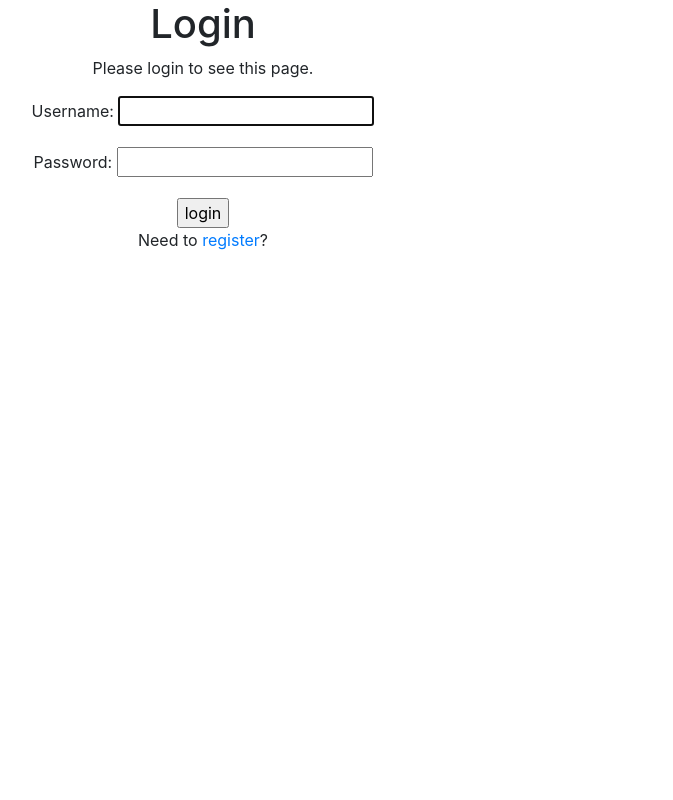
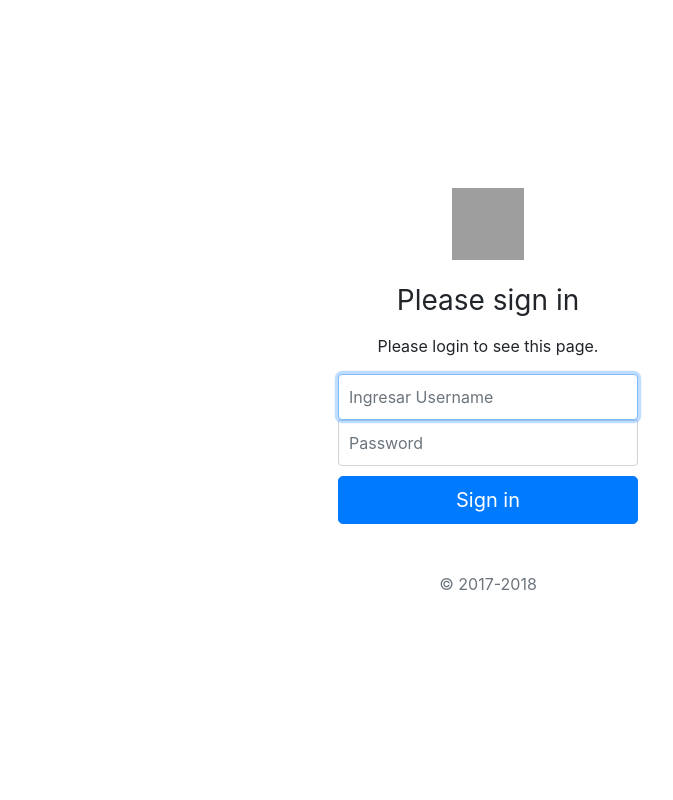
Before and after one commit to carlosmega/Ishikawa, a Django app: page / in a window 1280 px wide. Shown: the whole page, without its empty margins (152-825 px from the left). Run offline with Django 3.2, Linux system fonts and the light colour scheme; some libraries are stand-ins or nearby versions; grey boxes are pictures that could not be loaded.

Commit message:
Login de la pagina de inicio

```diff
--- a/metodo/urls.py
+++ b/metodo/urls.py
@@ -33,7 +33,7 @@ urlpatterns = [
     url(r'^hallazgo/(?P<pk>\d+)/$', crear_causas, name='causas'),
     url(r'^hallazgo/(?P<pk>\d+)/(?P<slug>[-\w]+)/$', editar_causas, name='editar_causa'),
     url(r'^hallazgo/amef/(?P<pk>\d+)/$', amef, name='amef'),
-    url(r'^hallazgo/(?P<pk>\d+)/kaizen/$', kaizen, name='kaizen'),
+    url(r'^hallazgo/kaizen/(?P<pk>\d+)/$', kaizen, name='kaizen'),
     url(r'^lista/', ListaHallazgos.as_view(), name='lista_hallazgos'),
     url(r'^formulario/(?P<pk>\d+)/$', formulario, name='formulario'),
 ]
--- /dev/null
+++ b/static/signin.css
@@ -0,0 +1,49 @@
+html,
+body {
+  height: 100%;
+}
+
+body {
+  display: -ms-flexbox;
+  display: -webkit-box;
+  display: flex;
+  -ms-flex-align: center;
+  -ms-flex-pack: center;
+  -webkit-box-align: center;
+  align-items: center;
+  -webkit-box-pack: center;
+  justify-content: center;
+  padding-top: 40px;
+  padding-bottom: 40px;
+  background-color: #f5f5f5;
+}
+
+.form-signin {
+  width: 100%;
+  max-width: 330px;
+  padding: 15px;
+  margin: 0 auto;
+}
+.form-signin .checkbox {
+  font-weight: 400;
+}
+.form-signin .form-control {
+  position: relative;
+  box-sizing: border-box;
+  height: auto;
+  padding: 10px;
+  font-size: 16px;
+}
+.form-signin .form-control:focus {
+  z-index: 2;
+}
+.form-signin input[type="email"] {
+  margin-bottom: -1px;
+  border-bottom-right-radius: 0;
+  border-bottom-left-radius: 0;
+}
+.form-signin input[type="password"] {
+  margin-bottom: 10px;
+  border-top-left-radius: 0;
+  border-top-right-radius: 0;
+}
--- a/templates/metodo/amef.html
+++ b/templates/metodo/amef.html
@@ -36,5 +36,8 @@
     </div>
 </div>
 
+<hr>
+
+{{mult}}
 
 {% endblock %}
--- a/templates/metodo/kaizen.html
+++ b/templates/metodo/kaizen.html
@@ -5,7 +5,7 @@
 <div class="container">
     <div class="row">
         <div class="col">
-            <form method="post"> {% csrf_token %}
+            <form method="post">{% csrf_token %}
                 <div class="row">
                     <table class="table">
                         <thead>
@@ -15,7 +15,6 @@
                                 <th scope="col">Solucion</th>
                                 <th scope="col">Responsable</th>
                                 <th scope="col">Fecha de Cierre</th>
-                                <th scope="col">Comentarios</th>
                             </tr>
                         </thead>
                         {{ formset.management_form }} {% for form in formset %} {{ form.id }}
@@ -26,7 +25,6 @@
                                 <td>{{ form.solucion }}</td>
                                 <td>{{ form.responsable }}</td>
                                 <td>{{ form.fecha_cierre }}</td>
-                                <td>{{ form.comentarios }}</td>
                             </tr>
                         </tbody>
                         {% endfor %}
@@ -37,5 +35,4 @@
         </div>
     </div>
 </div>
-
 {% endblock %}
--- a/templates/registration/login.html
+++ b/templates/registration/login.html
@@ -1,29 +1,43 @@
-{% extends "base/base.html" %} {% block content %}
+<!DOCTYPE html>
+<html lang="es">
 
-<div class="container">
-    <div class='row text-center'>
+<head>
+    {% load static %}
+    <meta charset="UTF-8">
+    <meta name="viewport" content="width=device-width, initial-scale=1.0">
+    <meta http-equiv="X-UA-Compatible" content="ie=edge">
+    <title>Ishikawa App</title>
+    <link rel="stylesheet" href="{% static 'signin.css' %}">
+    <link rel="stylesheet" href="https://maxcdn.bootstrapcdn.com/bootstrap/4.0.0/css/bootstrap.min.css" integrity="sha384-Gn5384xqQ1aoWXA+058RXPxPg6fy4IWvTNh0E263XmFcJlSAwiGgFAW/dAiS6JXm"
+        crossorigin="anonymous">
+</head>
+
+<body class="text-center">
     <div class='col-sm-6 text-center col-sm-offset-3'>
-            <h1>Login</h1>
         {% if form.errors %}
         <p>Tu usuario y contrasena son incorrectos. Porfavor intenta de nuevo.</p>
         {% endif %} {% if next != "/" and next is not None %} {% if user.is_authenticated %}
         <p>Your account doesn't have access to this page. To proceed, please login with an account that has access.</p>
-            {% else %}
+        {% else %} {% endif %} {% endif %}
+        <form class="form-signin" method="post" action="{% url 'login' %}">{% csrf_token %}
+            <img class="mb-4" src="https://getbootstrap.com/docs/4.0/assets/brand/bootstrap-solid.svg" alt="" width="72" height="72">
+            <h1 class="h3 mb-3 font-weight-normal">Please sign in</h1>
             <p>Please login to see this page.</p>
-            {% endif %} {% endif %}
-
-            <form method="post" action="{% url 'login' %}">
-                {% csrf_token %} {{ form.as_p }}
-
-                <input type="submit" value="login" />
-                <input type="hidden" name="next" value="{{ next }}" />
+            <label for="username" class="sr-only">Username</label>
+            <input type="text" name="username" autofocus maxlength="254" required id="username" class="form-control" placeholder="Ingresar Username">
+            <label for="password" class="sr-only">Password</label>
+            <input type="password" id="password" name="password" class="form-control" placeholder="Password" required>
+            <button class="btn btn-lg btn-primary btn-block" type="submit">Sign in</button>
+            <p class="mt-5 mb-3 text-muted">&copy; 2017-2018</p>
         </form>
-
-            <p>Need to
-                <a href='#'>register</a>?</p>
-        </div>
     </div>
 
-    {# Assumes you setup the password_reset view in your URLconf #} {% endblock %}
+    <script src="https://code.jquery.com/jquery-3.2.1.slim.min.js" integrity="sha384-KJ3o2DKtIkvYIK3UENzmM7KCkRr/rE9/Qpg6aAZGJwFDMVNA/GpGFF93hXpG5KkN"
+        crossorigin="anonymous"></script>
+    <script src="https://cdnjs.cloudflare.com/ajax/libs/popper.js/1.12.9/umd/popper.min.js" integrity="sha384-ApNbgh9B+Y1QKtv3Rn7W3mgPxhU9K/ScQsAP7hUibX39j7fakFPskvXusvfa0b4Q"
+        crossorigin="anonymous"></script>
+    <script src="https://maxcdn.bootstrapcdn.com/bootstrap/4.0.0/js/bootstrap.min.js" integrity="sha384-JZR6Spejh4U02d8jOt6vLEHfe/JQGiRRSQQxSfFWpi1MquVdAyjUar5+76PVCmYl"
+        crossorigin="anonymous"></script>
+</body>
 
-</div>
+</html>
```
Also changed, not shown: metodo/models.py (+3 -4 lines), metodo/views.py (+14 -4 lines), db.sqlite3, ishikawa/urls.py (line endings or trailing spaces). Lines whose indentation alone changed are shown as unchanged.
